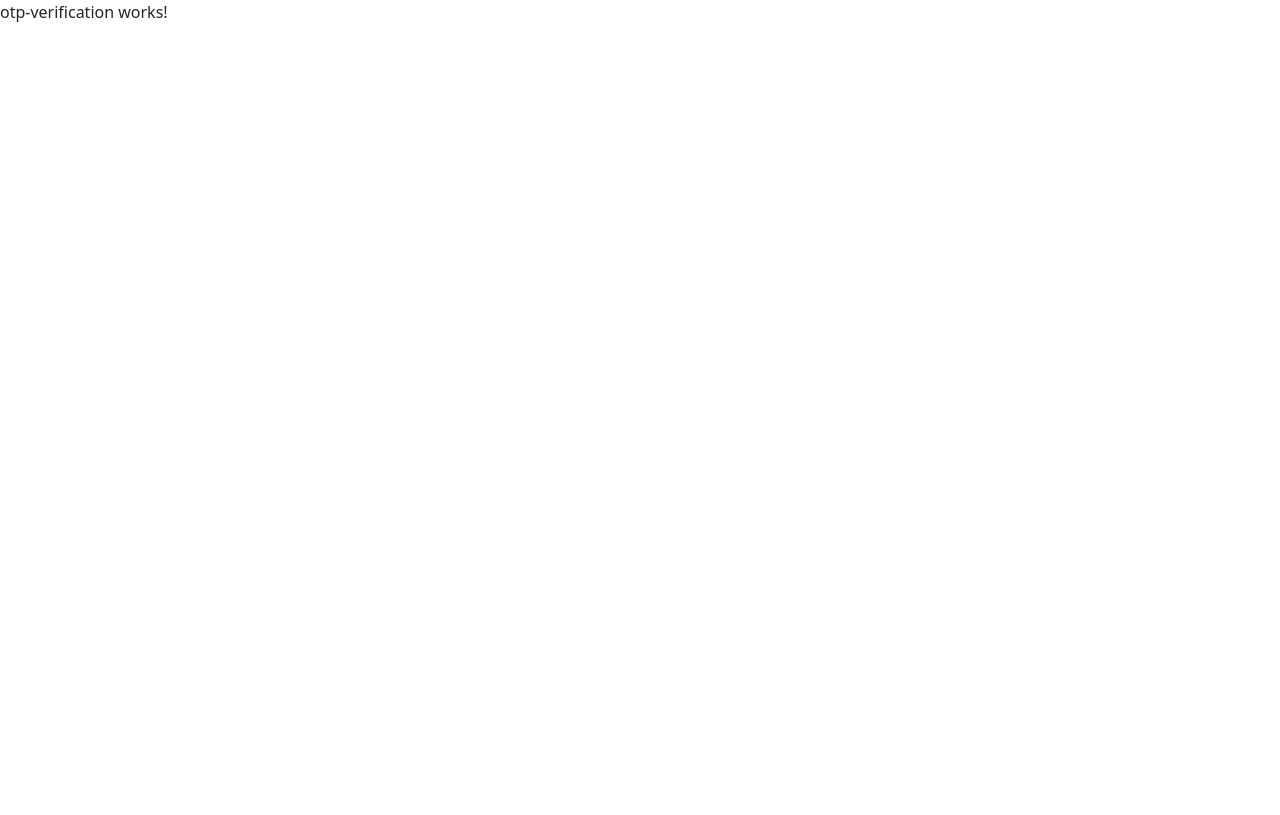
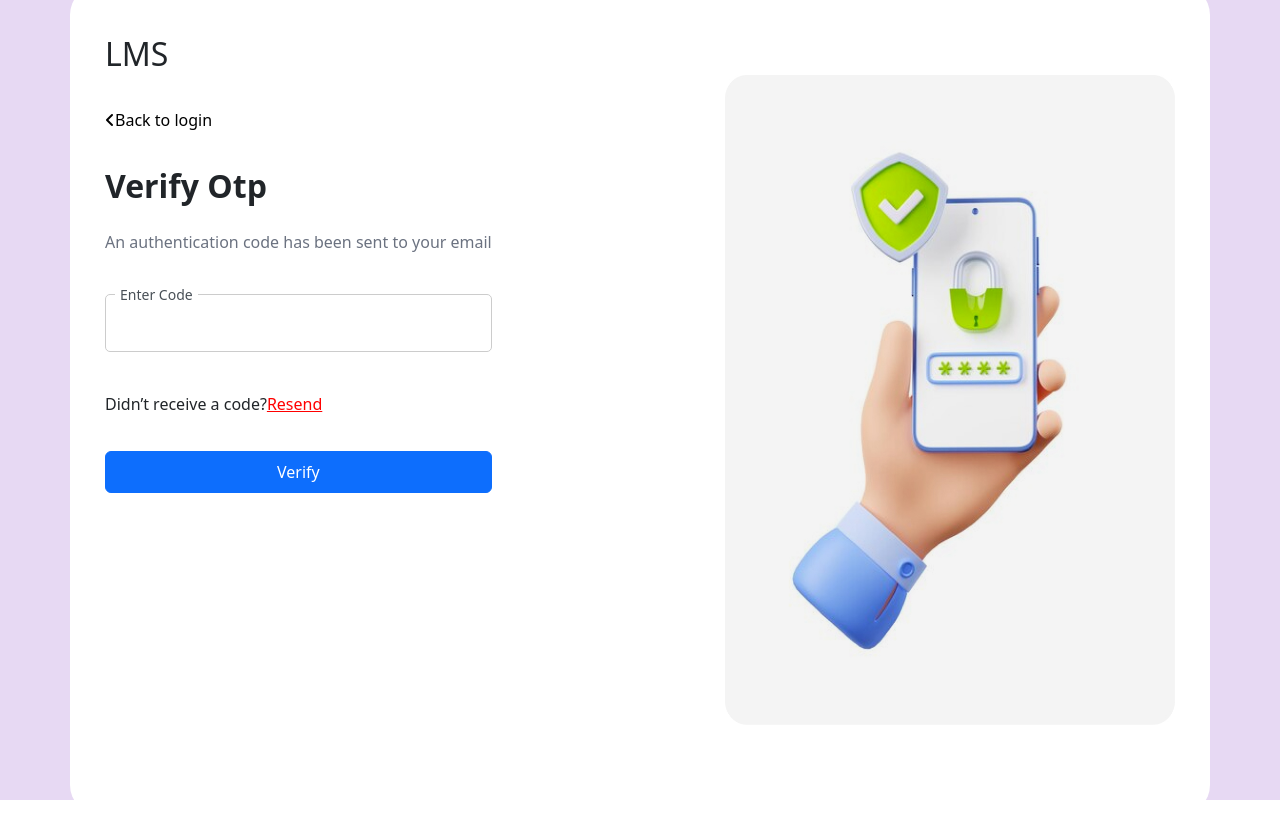
Before and after one commit to Nifilkhan/Learning-management-system-Frontend, an Angular app: page /otp in a window 1280 px wide. Built offline with nearby package versions, Linux system fonts and the light colour scheme.

Commit message:
second commit

```diff
--- a/src/app/app-routing.module.ts
+++ b/src/app/app-routing.module.ts
@@ -6,7 +6,7 @@ import { SigninComponent } from './authentication/signin/signin.component';
 
 const routes: Routes = [
   {
-    path:'',redirectTo:'signup',pathMatch:'full'
+    path:'',redirectTo:'signin',pathMatch:'full'
   },
   {
     path:'signup',component:SignupComponent
--- a/src/app/authentication/otp-verification/otp-verification.component.html
+++ b/src/app/authentication/otp-verification/otp-verification.component.html
@@ -1 +1,42 @@
-<p>otp-verification works!</p>
+<div class="background">
+  <div class="container flex flex-colum justify-between">
+    <div class="content">
+      <div class="header"><h2 class="m-0">LMS</h2></div>
+      <div>
+        <a [routerLink]="'/signin'" class="signinBack"
+          ><i class="fa-solid fa-angle-left"></i>Back to login</a
+        >
+      </div>
+      <div class="flex justify-center flex-col gap-4">
+        <h2 class="m-0"><strong>Verify Otp</strong></h2>
+        <span class="text-gray-500 mb-3"
+          >An authentication code has been sent to your email</span
+        >
+        <div class="flex flex-col gap-2">
+          <div class="custom-input mb-3 col-12">
+            <label for="exampleFormControlInput1" class="form-label"
+              >Enter Code</label
+            >
+            <input
+              type="email"
+              class="form-control"
+              id="exampleFormControlInput1"
+            />
+          </div>
+        </div>
+          <div>
+            <span
+              >Didn’t receive a code?<a
+                [routerLink]="'/signup'"
+                style="color: red; font-size: 16px"
+                >Resend
+              </a></span
+            >
+          </div>
+        </div>
+        <button class="btn btn-primary p-2">Verify</button>
+    </div>
+    <div class="img flex">
+      <img src="/images/login.jpg" alt="Image" />
+    </div>
+</div>
--- a/src/app/authentication/otp-verification/otp-verification.component.scss
+++ b/src/app/authentication/otp-verification/otp-verification.component.scss
@@ -0,0 +1,121 @@
+.background
+ {
+  background-color: #e7d9f3;
+  width: 100%;
+  height: 100vh;
+  display: flex;
+  justify-content: center;
+  align-items: center;
+ }
+
+ .container{
+  background-color: #FFFF;
+  width: 1150px;
+  height: 830px;
+  border-radius: 30px;
+  padding: 15px 35px;
+ }
+
+ .img {
+  display: flex;
+  flex-direction: row;
+  justify-content: space-between;
+  max-height: 100%;
+  align-items: center;
+  height: 100%;
+ }
+
+ .img img{
+  // margin: 20px 40px;
+  max-width: 100%;
+  width: 450px;
+  height: 650px;
+ }
+
+ .content {
+  display: flex;
+  flex-direction: column;
+  gap: 35px;
+  margin-top: 35px;
+ }
+
+/* Container for input and label */
+.custom-input {
+  position: relative;
+  margin-bottom: 1.5rem;
+}
+
+/* Style for the label on top */
+.custom-input .form-label {
+  position: absolute;
+  top: -10px; /* Move label above the input */
+  left: 10px; /* Adjust left position inside the border */
+  background-color: white; /* White background to cover the input's border */
+  padding: 0 5px; /* Padding around the label to match the input's spacing */
+  font-size: 0.875rem; /* Adjust font size for the label */
+  color: #495057; /* Color of the label */
+  z-index: 1; /* Ensure label stays above input */
+}
+
+/* Style for the input box */
+.custom-input .form-control {
+  padding: 1rem; /* Space for text inside */
+  border: 1px solid #ccc; /* Border color */
+  border-radius: 5px; /* Rounded corners */
+}
+
+/* Input focus state */
+.custom-input .form-control:focus {
+  border-color: #ec3427; /* Green border color on focus */
+  box-shadow: none; /* Remove the default focus shadow */
+}
+
+
+.container:last-child {
+  flex:unset
+}
+
+.otherOption::after{
+  content: '';
+  width: 230px;
+  height: 1px;
+  background-color: rgb(187, 186, 186);
+  display: flex;
+
+}
+.otherOption::before{
+  content: '';
+  width: 230px;
+  height: 1px;
+  background-color: rgb(187, 186, 186);
+  display: flex;
+}
+.otherOption{
+  display: flex;
+  align-items: center;
+  gap: 10px;
+  color: rgb(187, 186, 186);
+  font-size: 14px;
+  font-weight: 700;
+}
+
+.icons{
+  padding: 15px 10px;
+  display: flex;
+  align-items: center;
+  justify-content: center;
+ font-size: 26px;
+  border: 1px solid rgb(13, 13, 240);
+  border-radius: 10px;
+  width: 180px;
+
+}
+.icons img{
+  width: 30px;
+  height: 30px;
+}
+
+.signinBack {
+  text-decoration: none;
+  color: black;
+}
--- a/src/app/authentication/signin/signin.component.html
+++ b/src/app/authentication/signin/signin.component.html
@@ -2,12 +2,12 @@
   <div class="container flex flex-row justify-between">
     <div class="content">
       <div class="header"><h2 class="m-0">LMS</h2></div>
-      <div class="flex justify-center flex-col gap-2">
+      <div class="flex justify-center flex-col gap-4">
         <h2 class="m-0"><strong>Login</strong></h2>
         <span class="text-gray-500 mb-3"
           >Login to access your travelwise  account</span
         >
-        <div class="flex flex-col">
+        <div class="flex flex-col gap-2">
           <div class="custom-input mb-3 col-12">
             <label for="exampleFormControlInput1" class="form-label"
               >Email address</label
@@ -31,10 +31,13 @@
             />
           </div>
         </div>
-        <div class="">
+        <div class="flex flex-row justify-between">
           <div class="form-check form-check-inline m-0">
               <input class="form-check-input" type="checkbox" id="inlineCheckbox3" value="option3">
               <label class="form" for="exampleFormControlInput1">Remember Me </label>
+          </div>
+          <div>
+            <span>Forgot Password<a [routerLink]="'/signup'" style="color: red; font-size: 16px;" >Sign up </a></span>
           </div>
       </div>
       <button class="btn btn-primary p-2">Login</button>
--- a/src/app/authentication/signin/signin.component.scss
+++ b/src/app/authentication/signin/signin.component.scss
@@ -27,6 +27,7 @@
 
  .img img{
   // margin: 20px 40px;
+  max-width: 100%;
   width: 450px;
   height: 650px;
  }
@@ -34,7 +35,7 @@
  .content {
   display: flex;
   flex-direction: column;
-  gap: 60px;
+  gap: 35px;
   margin-top: 35px;
  }
 
```
